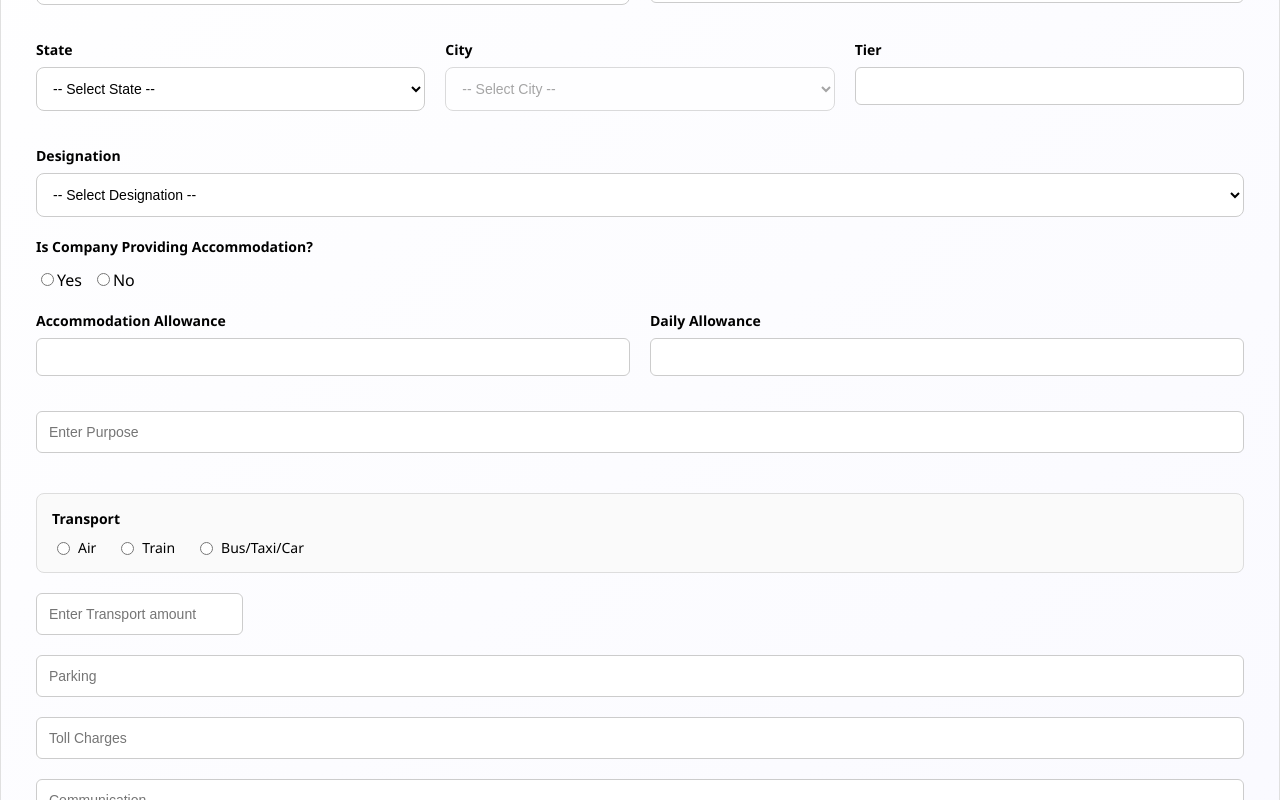
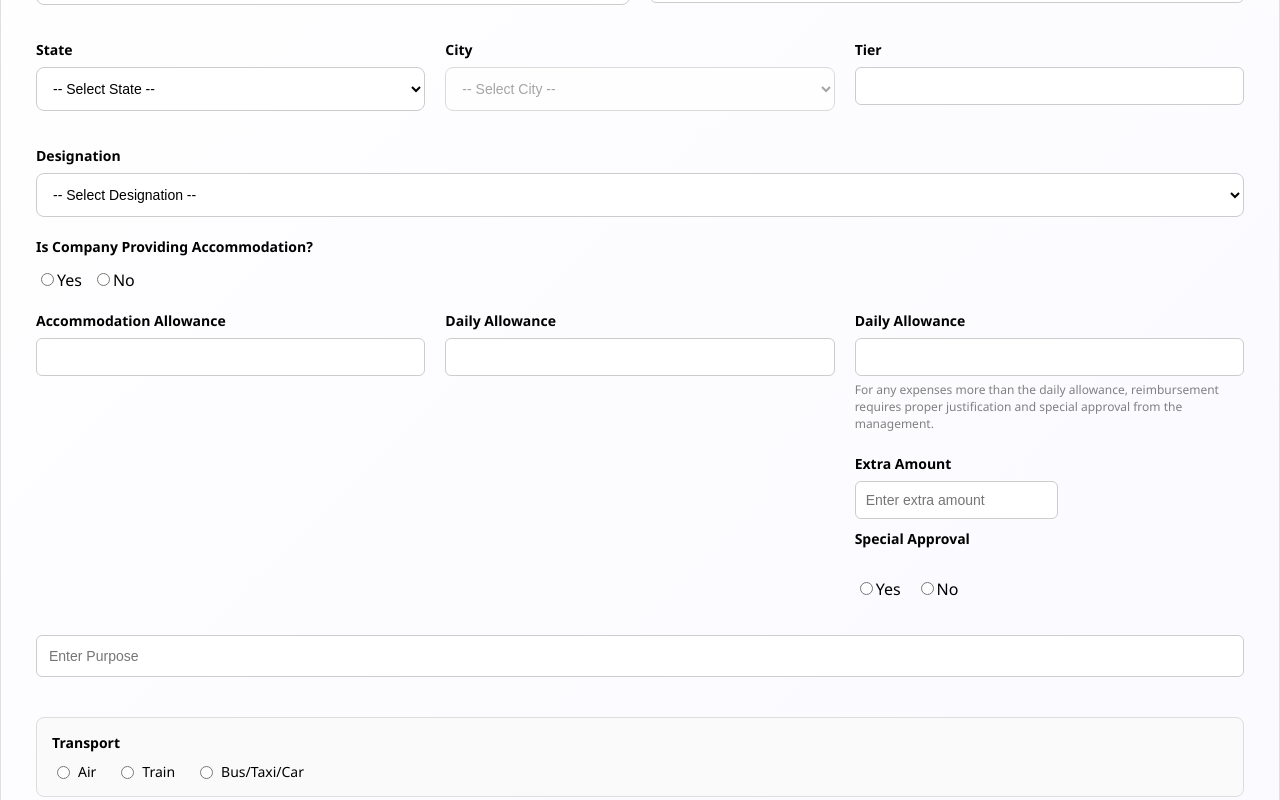
Before and after one commit to Santhoshmk30/Kccottrell, a React (Create React App) app: page /request in a window 1280 px wide. Shown: the part 374-1174 px from the top of the page. Built offline with nearby package versions, Linux system fonts and the light colour scheme.

Commit message:
Update Requestform.js

```diff
--- a/src/Components/Requestform.js
+++ b/src/Components/Requestform.js
@@ -434,6 +434,62 @@ useEffect(() => {
       style={styles.input1}
     />
   </div>
+
+      <div style={styles.field}>
+  <label style={styles.label}>Daily Allowance</label>
+  <input
+    type="text"
+    name="dailyAllowance"
+    value={formData.dailyAllowance ?? ''}
+    readOnly
+    style={styles.input1}
+  />
+
+  {/* Note */}
+  <p style={{ fontSize: "12px", color: "gray", marginTop: "5px" }}>
+    For any expenses more than the daily allowance, reimbursement requires
+    proper justification and special approval from the management.
+  </p>
+
+  {/* Extra Amount Input */}
+  <div style={{ marginTop: "10px" }}>
+    <label style={styles.label}>Extra Amount</label>
+    <input
+      type="number"
+      name="extraAmount"
+      value={formData.extraAmount ?? ''}
+      onChange={handleChange}
+      style={styles.input1}
+      placeholder="Enter extra amount"
+    />
+  </div>
+
+
+  <div style={{ marginTop: "10px" }}>
+    <label style={styles.label}>Special Approval</label><br />
+    <label style={{ marginRight: "15px" }}>
+      <input
+        type="radio"
+        name="specialApproval"
+        value="Yes"
+        checked={formData.specialApproval === "Yes"}
+        onChange={handleChange}
+      />
+      Yes
+    </label>
+    <label>
+      <input
+        type="radio"
+        name="specialApproval"
+        value="No"
+        checked={formData.specialApproval === "No"}
+        onChange={handleChange}
+      />
+      No
+    </label>
+  </div>
+</div>
+
 </div>
 
 
```
